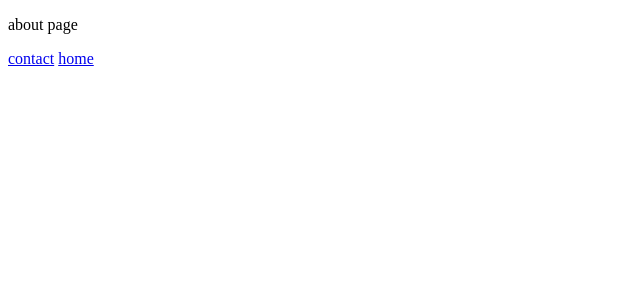
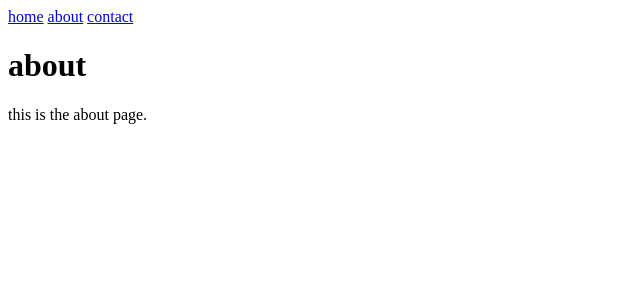
Before and after one commit to Bushman22/keaganbushv2, a SvelteKit app: page /about in a window 1280 px wide. Shown: the top 300 px of the page, without its empty margins (0-640 px from the left). Built offline with nearby package versions, Linux system fonts and the light colour scheme.

Commit message:
first commit

```diff
--- a/src/routes/about/+page.svelte
+++ b/src/routes/about/+page.svelte
@@ -1,4 +1,10 @@
-<p>about page</p>
 
-<a href="/src/routes/contact/+page.svelte">contact</a>
-<a href="/src/routes/home/+page.svelte">home</a>
+
+<nav>
+	<a href="/">home</a>
+	<a href="/about">about</a>
+    <a href="/contact">contact</a>
+</nav>
+
+<h1>about</h1>
+<p>this is the about page.</p>
```
Also changed, not shown: src/routes/+page.svelte (+7 -7 lines), src/routes/contact/+page.svelte (+8 -3 lines).
